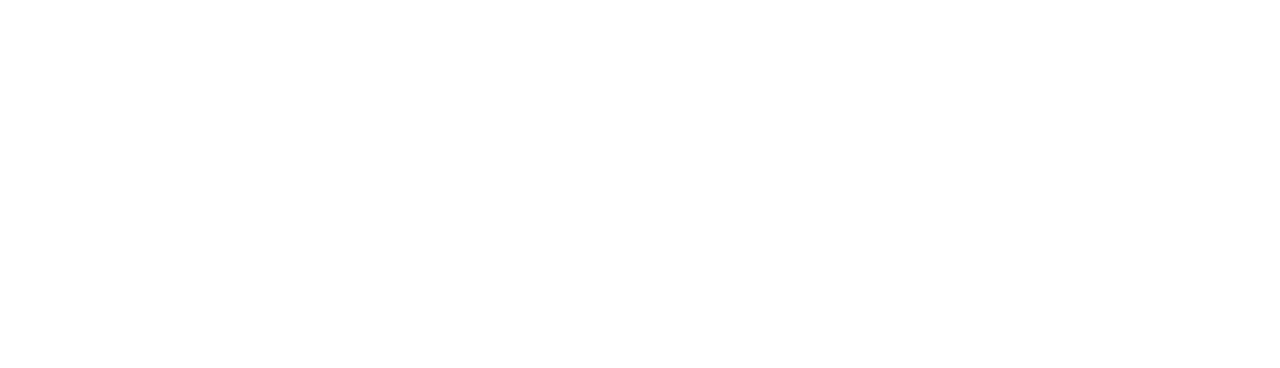
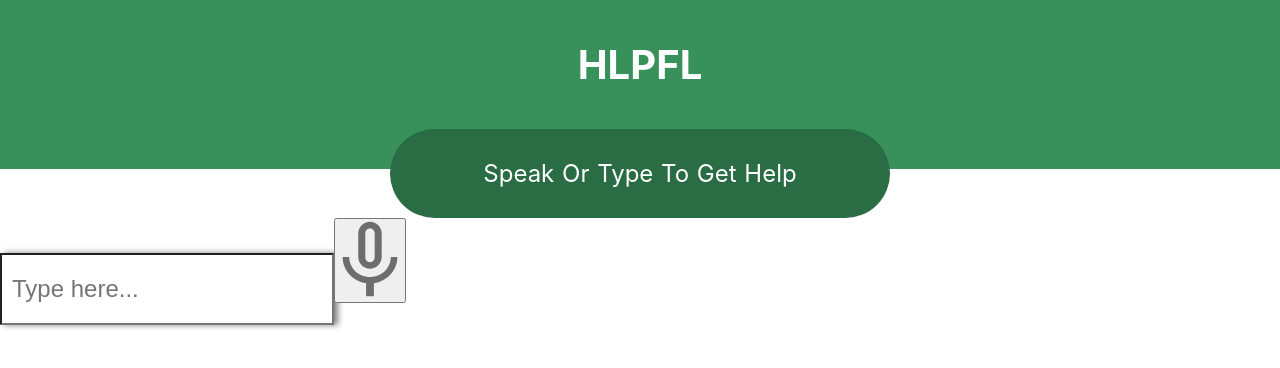
Before and after one commit to EmNudge/HLPFL, a Nuxt app in the folder HPLF-Site/: page /get-help in a window 1280 px wide. Before the commit this address had no page. Shown: the top 368 px of the page. Built offline with nearby package versions, Linux system fonts and the light colour scheme.

Commit message:
added help page

```diff
--- /dev/null
+++ b/HPLF-Site/components/VoiceInput.vue
@@ -0,0 +1,26 @@
+<template>
+  <div class="voice-input">
+    <input type="text" placeholder="Type here...">
+    <button>
+      <svg width="56" height="76" viewBox="0 0 56 76" fill="none" xmlns="http://www.w3.org/2000/svg">
+        <path fill-rule="evenodd" clip-rule="evenodd" d="M28 47.7917C34.5017 47.7917 39.7109 42.5434 39.7109 36.0417L39.75 12.5417C39.75 6.04008 34.5017 0.791748 28 0.791748C21.4984 0.791748 16.25 6.04008 16.25 12.5417V36.0417C16.25 42.5434 21.4984 47.7917 28 47.7917ZM23.3002 12.1499C23.3002 9.56494 25.4152 7.44994 28.0002 7.44994C30.5852 7.44994 32.7002 9.56494 32.7002 12.1499L32.661 36.4333C32.661 39.0183 30.5852 41.1333 28.0002 41.1333C25.4152 41.1333 23.3002 39.0183 23.3002 36.4333V12.1499ZM28 56.0167C38.81 56.0167 48.7584 47.7917 48.7584 36.0417H55.4167C55.4167 49.4367 44.7634 60.4817 31.9167 62.3617V75.2084H24.0834V62.3617C11.2367 60.4426 0.583374 49.3976 0.583374 36.0417H7.24171C7.24171 47.7917 17.19 56.0167 28 56.0167Z" fill="black" fill-opacity="0.54"/>
+      </svg>
+    </button>
+  </div>
+</template>
+
+<script>
+export default {
+
+}
+</script>
+
+<style lang="scss" scoped>
+  .voice-input {
+    input {
+      padding: 20px 10px;
+      box-shadow: 4px 0px 6px grey;
+      font-size: 1.5em;
+    }
+  }
+</style>
--- a/HPLF-Site/package.json
+++ b/HPLF-Site/package.json
@@ -22,6 +22,8 @@
     "node-sass": "^4.12.0",
     "nodemon": "^1.18.9",
     "prettier": "^1.16.4",
-    "sass-loader": "^8.0.0"
+    "sass-loader": "^8.0.0",
+    "vue-svg-loader": "^0.12.0",
+    "vue-template-compiler": "^2.6.10"
   }
 }
--- /dev/null
+++ b/HPLF-Site/pages/get-help.vue
@@ -0,0 +1,55 @@
+<template>
+  <div>
+    <header>
+      <h1>HLPFL</h1>
+    </header>
+    <div class="msg-container">
+      <div class="message">Speak Or Type To Get Help</div>
+    </div>
+    <div class="messages">
+
+    </div>
+    <VoiceInput />
+  </div>
+</template>
+
+<script>
+import VoiceInput from '~/components/VoiceInput.vue'
+
+export default {
+  components: {
+    VoiceInput
+  }
+}
+</script>
+
+<style lang="scss" scoped>
+header {
+  h1 {
+    font-size: 2.5em;
+  }
+  background: #38905B;
+  color: white;
+  text-align: center;
+  padding: 40px 0;
+  padding-bottom: 80px;
+}
+.msg-container {
+  display: flex;
+  justify-content: center;
+  margin-top: -40px;
+  font-size: 1.5em;
+  .message {
+    position: relative;
+    z-index: 2;
+    color: white;
+    background: #2A6C44;
+    padding: 30px 10px;
+    display: inline-block;
+    width: 500px;
+    margin: 0 auto;
+    text-align: center;
+    border-radius: 50px;
+  }
+}
+</style>
--- a/HPLF-Site/pages/index.vue
+++ b/HPLF-Site/pages/index.vue
@@ -9,7 +9,7 @@
     </div>
     <div class="buttons">
       <Button text="Help" />
-      <Button text="Get Help" />
+      <Button text="Get Help" href="/get-help" />
     </div>
   </div>
 </template>
```
Also changed, not shown: 1 other file (tests, documents, lock files or other folders).
